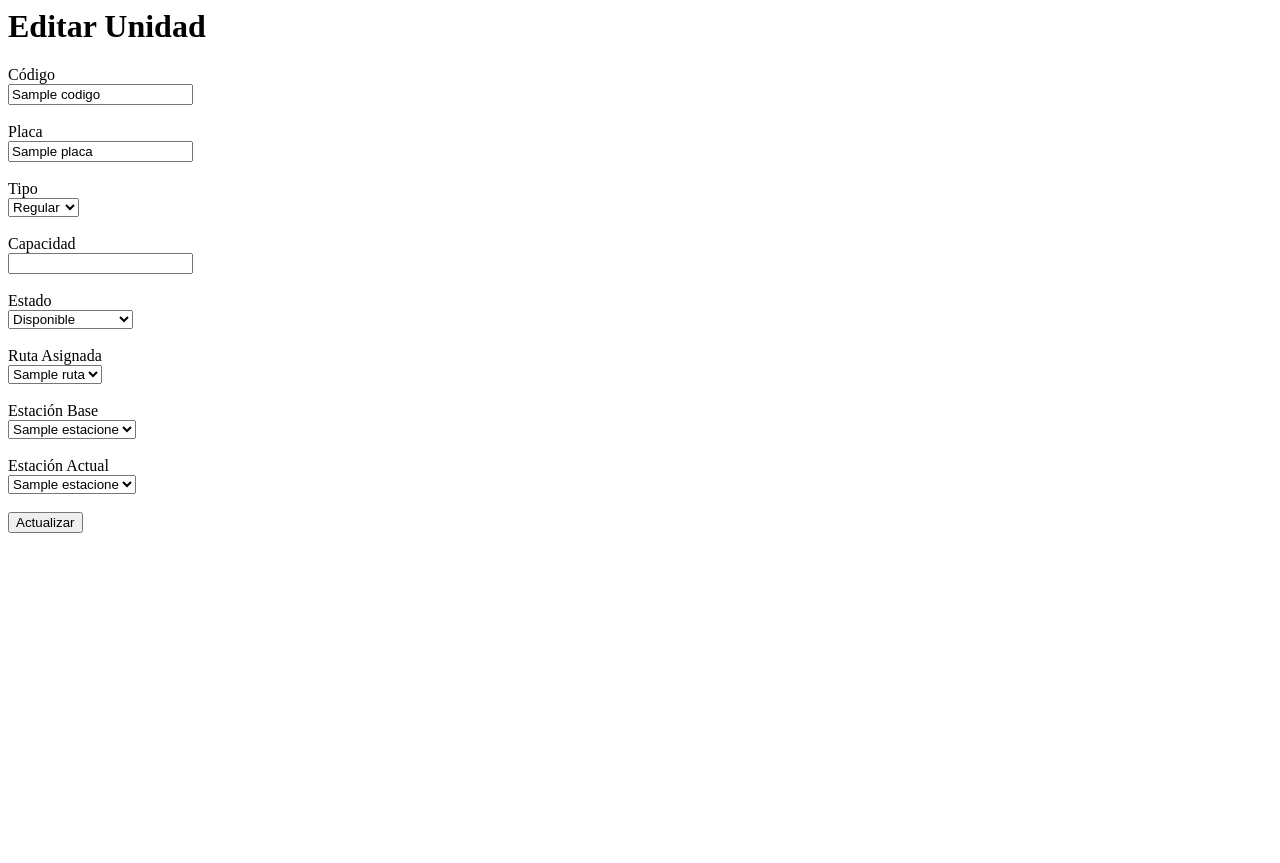
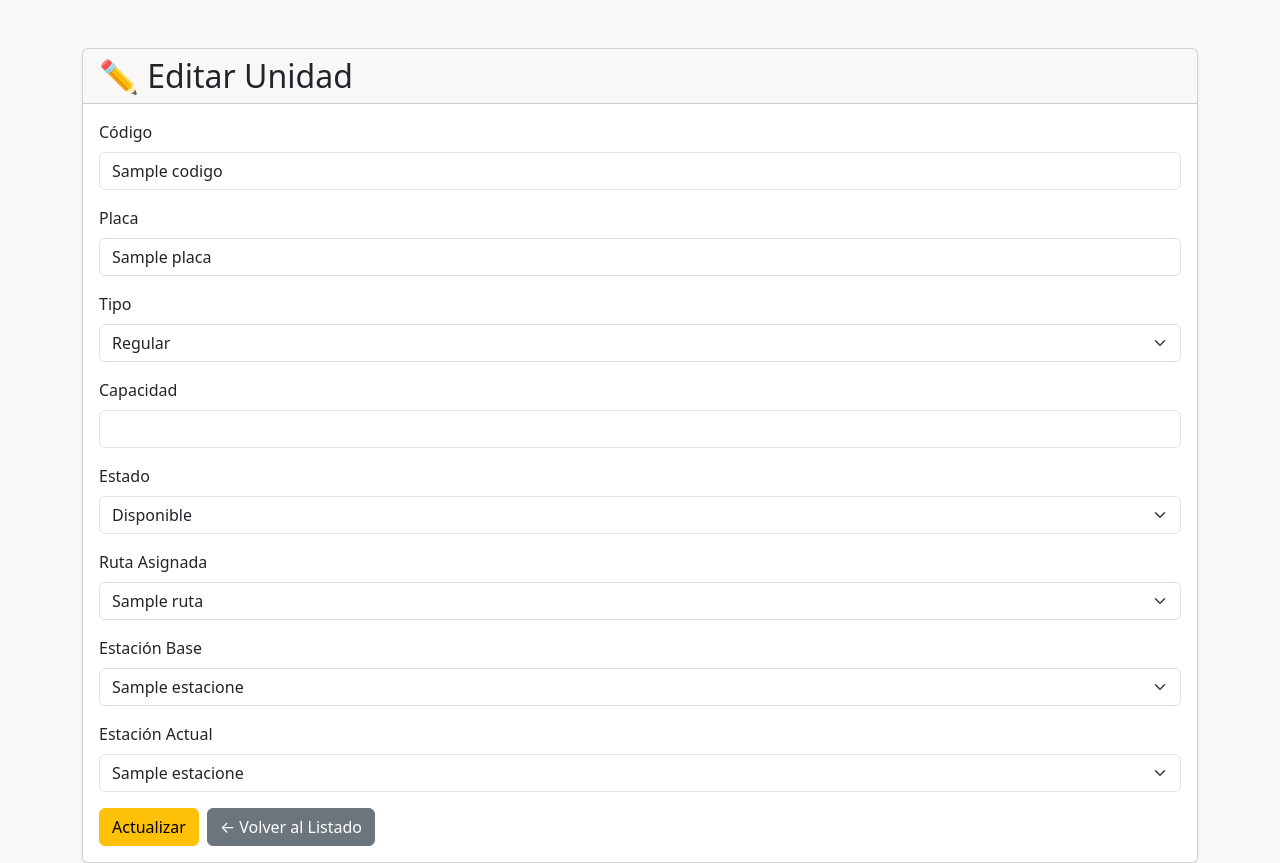
Before and after one commit to Josu-05/trolesmartV1, a CodeIgniter 4 app: the page made by app/Views/unidades/edit.php in a window 1280 px wide. Before the commit the page ends 533 px from the top, so only its background shows below. Run offline with PHP 8.4 and a stand-in for CodeIgniter, Linux system fonts and the light colour scheme; the template is opened without the code that fills it: most values are stand-ins (such as "Sample title", 1, 10 or a date in 2020); some libraries are stand-ins or nearby versions.

Commit message:
Refactor edit.php to enhance form layout and styling
Updated the edit form for 'Unidad' to include Bootstrap styling, improved structure, and added required attributes for form fields.

```diff
--- a/app/Views/unidades/edit.php
+++ b/app/Views/unidades/edit.php
@@ -1,54 +1,91 @@
-<h1>Editar Unidad</h1>
+<!DOCTYPE html>
+<html lang="es">
+<head>
+    <meta charset="UTF-8">
+    <title>Editar Unidad</title>
+
+    <link href="https://cdn.jsdelivr.net/npm/bootstrap@5.3.3/dist/css/bootstrap.min.css"
+          rel="stylesheet">
+</head>
+
+<body class="bg-light">
+
+<div class="container mt-5">
+
+    <div class="card shadow-sm">
+
+        <div class="card-header">
+            <h2 class="mb-0">✏️ Editar Unidad</h2>
+        </div>
+
+        <div class="card-body">
 
             <form action="/unidades/update/<?= $unidad['id'] ?>" method="post">
 
-    <label>Código</label>
-    <br>
+                <div class="mb-3">
+                    <label class="form-label">Código</label>
+
                     <input
                         type="text"
                         name="codigo"
-        value="<?= $unidad['codigo'] ?>">
-    <br><br>
+                        value="<?= $unidad['codigo'] ?>"
+                        class="form-control"
+                        required>
+                </div>
 
-    <label>Placa</label>
-    <br>
+                <div class="mb-3">
+                    <label class="form-label">Placa</label>
+
                     <input
                         type="text"
                         name="placa"
-        value="<?= $unidad['placa'] ?>">
-    <br><br>
+                        value="<?= $unidad['placa'] ?>"
+                        class="form-control"
+                        required>
+                </div>
 
-    <label>Tipo</label>
-    <br>
+                <div class="mb-3">
+                    <label class="form-label">Tipo</label>
 
-    <select name="tipo">
+                    <select
+                        name="tipo"
+                        class="form-select"
+                        required>
 
-        <option value="Regular"
+                        <option
+                            value="Regular"
                             <?= ($unidad['tipo'] == 'Regular') ? 'selected' : '' ?>>
                             Regular
                         </option>
 
-        <option value="Expreso"
+                        <option
+                            value="Expreso"
                             <?= ($unidad['tipo'] == 'Expreso') ? 'selected' : '' ?>>
                             Expreso
                         </option>
 
                     </select>
+                </div>
 
-    <br><br>
+                <div class="mb-3">
+                    <label class="form-label">Capacidad</label>
 
-    <label>Capacidad</label>
-    <br>
                     <input
                         type="number"
                         name="capacidad"
-        value="<?= $unidad['capacidad'] ?>">
-    <br><br>
+                        value="<?= $unidad['capacidad'] ?>"
+                        class="form-control"
+                        min="1"
+                        required>
+                </div>
 
-    <label>Estado</label>
-    <br>
+                <div class="mb-3">
+                    <label class="form-label">Estado</label>
 
-    <select name="estado">
+                    <select
+                        name="estado"
+                        class="form-select"
+                        required>
 
                         <option value="Disponible"
                             <?= ($unidad['estado'] == 'Disponible') ? 'selected' : '' ?>>
@@ -76,74 +113,99 @@
                         </option>
 
                     </select>
+                </div>
 
-    <br><br>
+                <div class="mb-3">
+                    <label class="form-label">
+                        Ruta Asignada
+                    </label>
 
-    <label>Ruta Asignada</label>
-    <br>
-
-    <select name="ruta_id">
+                    <select
+                        name="ruta_id"
+                        class="form-select"
+                        required>
 
                         <?php foreach($rutas as $ruta): ?>
 
                             <option
                                 value="<?= $ruta['id'] ?>"
                                 <?= ($ruta['id'] == $unidad['ruta_id']) ? 'selected' : '' ?>>
-
                                 <?= $ruta['nombre'] ?>
-
                             </option>
 
                         <?php endforeach; ?>
 
                     </select>
+                </div>
 
-    <br><br>
+                <div class="mb-3">
+                    <label class="form-label">
+                        Estación Base
+                    </label>
 
-    <label>Estación Base</label>
-    <br>
-
-    <select name="estacion_base_id">
+                    <select
+                        name="estacion_base_id"
+                        class="form-select"
+                        required>
 
                         <?php foreach($estaciones as $estacion): ?>
 
                             <option
                                 value="<?= $estacion['id'] ?>"
                                 <?= ($estacion['id'] == $unidad['estacion_base_id']) ? 'selected' : '' ?>>
-
                                 <?= $estacion['nombre'] ?>
-
                             </option>
 
                         <?php endforeach; ?>
 
                     </select>
+                </div>
 
-    <br><br>
+                <div class="mb-3">
+                    <label class="form-label">
+                        Estación Actual
+                    </label>
 
-    <label>Estación Actual</label>
-    <br>
-
-    <select name="estacion_actual_id">
+                    <select
+                        name="estacion_actual_id"
+                        class="form-select"
+                        required>
 
                         <?php foreach($estaciones as $estacion): ?>
 
                             <option
                                 value="<?= $estacion['id'] ?>"
                                 <?= ($estacion['id'] == $unidad['estacion_actual_id']) ? 'selected' : '' ?>>
-
                                 <?= $estacion['nombre'] ?>
-
                             </option>
 
                         <?php endforeach; ?>
 
                     </select>
+                </div>
 
-    <br><br>
+                <div class="d-flex gap-2">
 
-    <button type="submit">
+                    <button
+                        type="submit"
+                        class="btn btn-warning">
                         Actualizar
                     </button>
 
+                    <a href="/unidades"
+                       class="btn btn-secondary">
+                        ← Volver al Listado
+                    </a>
+
+                </div>
+
             </form>
+
+        </div>
+
+    </div>
+
+</div>
+
+</body>
+</html>
```
Lines whose indentation alone changed are shown as unchanged.
